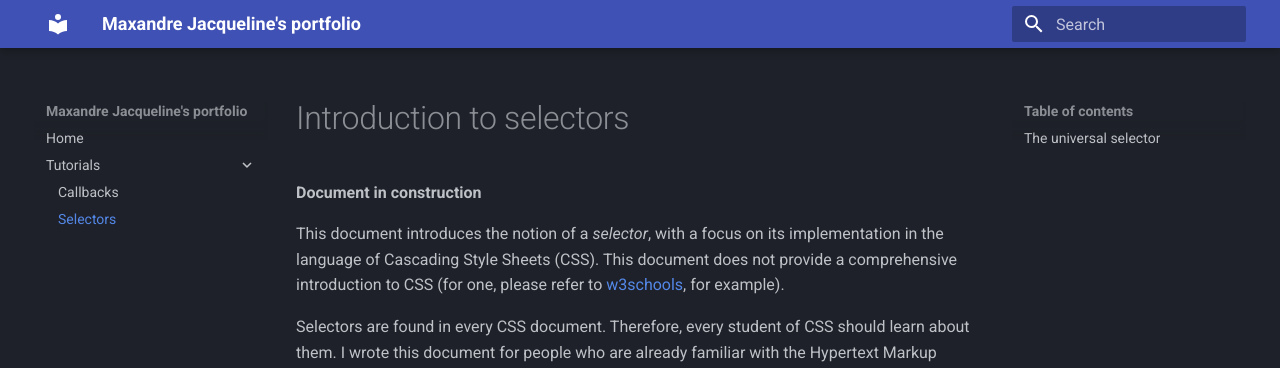
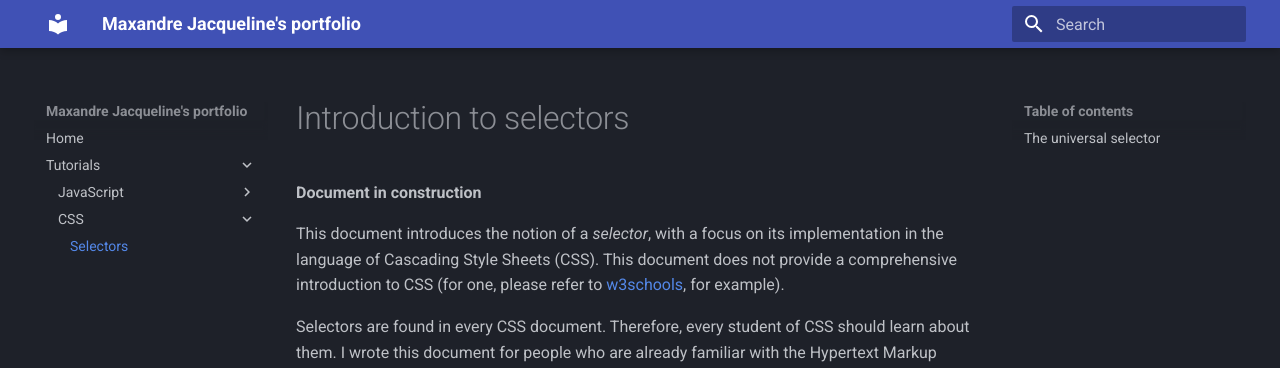
Before and after one commit to MaxandreJ/portfolio_documentation, an MkDocs documentation site: the page built from docs/tutorials/selector.md, in a window 1280 px wide. Shown: the top 368 px of the page. Built offline with MkDocs 1.6.1 and Material for MkDocs 9.7.7, drawn with Linux system fonts in a browser that asks for light colours.

Commit message:
small modification

```diff
--- a/mkdocs.yml
+++ b/mkdocs.yml
@@ -6,8 +6,10 @@ theme:
 nav:
 - 'Home': 'index.md'
 - 'Tutorials':
-  - 'Callbacks': 'tutorials/callback.md'
-  - 'Selectors': 'tutorials/selector.md'
+    - 'JavaScript':
+        - 'Callbacks': 'tutorials/callback.md'
+    - 'CSS':
+        - 'Selectors': 'tutorials/selector.md'
 markdown_extensions:
   - pymdownx.arithmatex:
       generic: true
```
Also changed, not shown: docs/index.md (+1 -1 lines).
